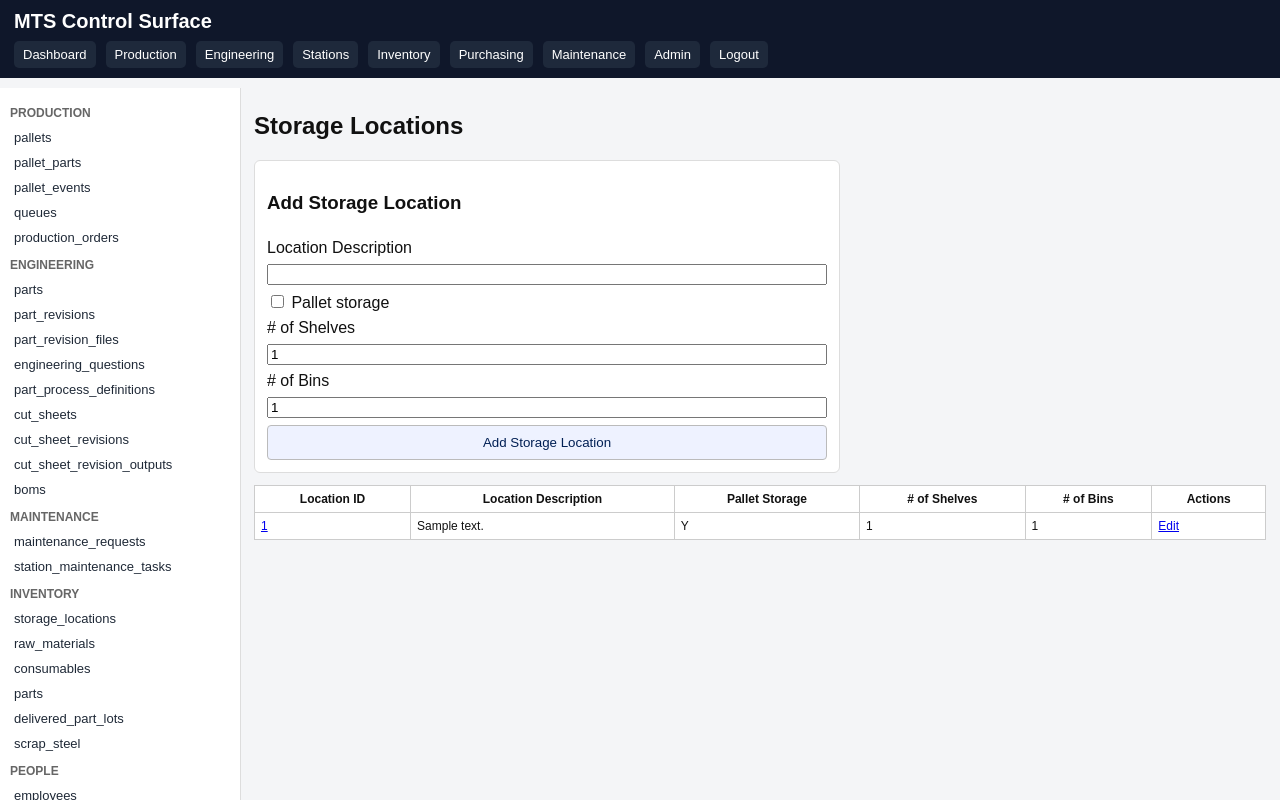
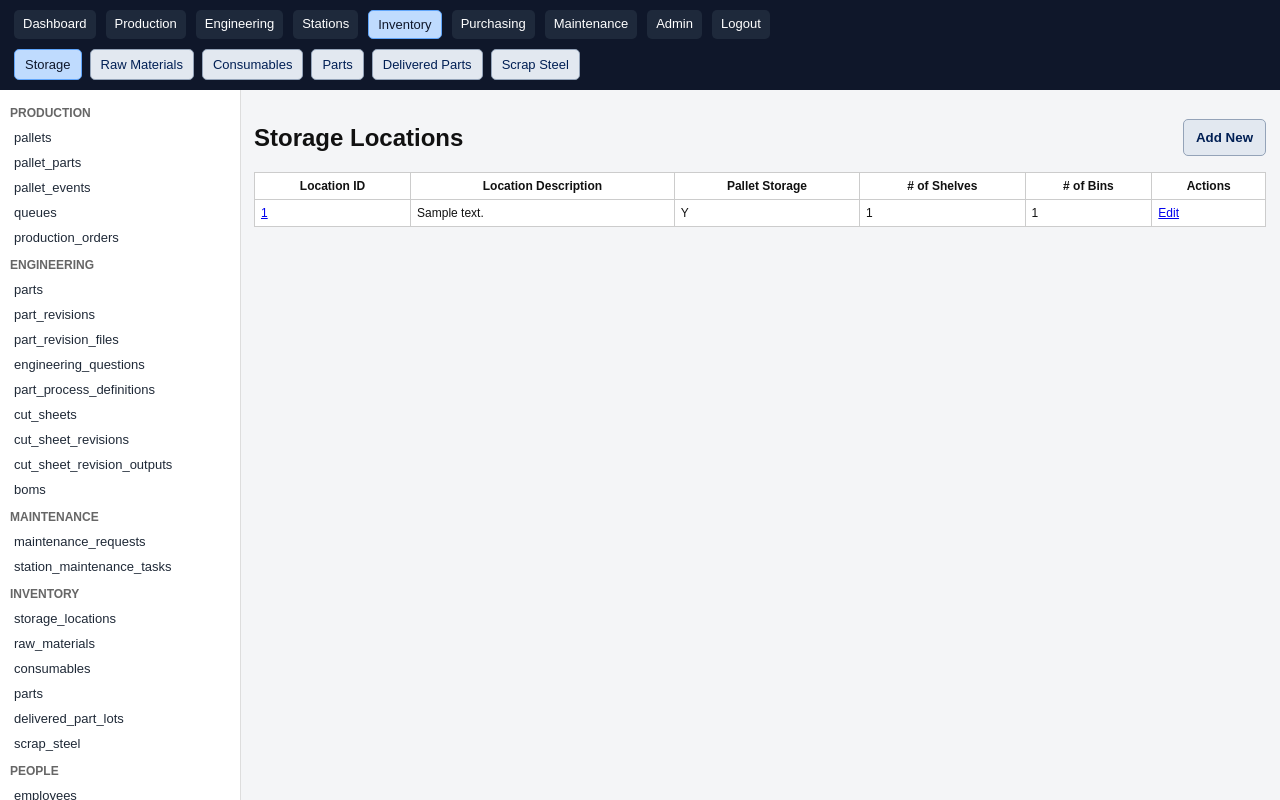
Before and after one commit to ravenorb/mts, a FastAPI app: page /inventory/locations in a window 1280 px wide. Run offline with FastAPI, Linux system fonts and the light colour scheme; the visitor is signed in with stand-in values (Sample User, id 1); tables that the repository leaves empty hold one stand-in row (values such as "Sample post"); parts of the project's set-up code (start-up, migrations or seed data) failed here and were passed over.

Commit message:
Unify inventory nav and move add forms into popups

```diff
--- a/app/static/style.css
+++ b/app/static/style.css
@@ -46,3 +46,10 @@ button,input[type="submit"],input[type="button"],.action-btn{color:#001f54!impor
 button,input[type="submit"],input[type="button"]{background:#eef2ff}
 .action-btn{background:#e2e8f0;border:1px solid #94a3b8}
 .action-btn.secondary{background:#dbeafe}
+
+.top-nav a.active,.section-nav a.active{background:#bfdbfe;border:1px solid #60a5fa;color:#0f172a!important}
+.section-nav{display:flex;gap:8px;flex-wrap:wrap;margin-top:10px}
+.section-nav a{color:#001f54;text-decoration:none;background:#e2e8f0;border:1px solid #94a3b8;padding:7px 10px;border-radius:5px;font-size:13px}
+.page-toolbar{display:flex;justify-content:space-between;align-items:center;gap:12px;flex-wrap:wrap}
+.modal-dialog{border:none;border-radius:8px;padding:0;max-width:620px;width:calc(100% - 24px)}
+.modal-dialog::backdrop{background:rgba(15,23,42,.45)}
--- a/app/templates/base.html
+++ b/app/templates/base.html
@@ -8,14 +8,29 @@
 </head>
 <body>
 <header class="top-header">
-  <h1>MTS Control Surface</h1>
   {% if user %}
   <nav class="top-nav">
     {% for label, href in top_nav %}
-      <a href="{{href}}">{{label}}</a>
+      {% set is_active = request.url.path == href or (href != '/' and request.url.path.startswith(href)) %}
+      <a class="{% if is_active %}active{% endif %}" href="{{href}}">{{label}}</a>
     {% endfor %}
     <a href="/logout">Logout</a>
   </nav>
+  {% if request.url.path.startswith('/inventory') %}
+  <nav class="section-nav" aria-label="Inventory sections">
+    {% set inventory_sections = [
+      ('Storage', '/inventory/locations'),
+      ('Raw Materials', '/inventory/raw-materials'),
+      ('Consumables', '/inventory/consumables'),
+      ('Parts', '/inventory/parts'),
+      ('Delivered Parts', '/inventory/delivered-parts'),
+      ('Scrap Steel', '/inventory/scrap-steel')
+    ] %}
+    {% for label, href in inventory_sections %}
+      <a class="{% if request.url.path == href or request.url.path.startswith(href + '/') %}active{% endif %}" href="{{href}}">{{label}}</a>
+    {% endfor %}
+  </nav>
+  {% endif %}
   {% endif %}
 </header>
 {% if user and entity_groups %}
--- a/app/templates/storage_locations.html
+++ b/app/templates/storage_locations.html
@@ -1,6 +1,11 @@
 {% extends 'base.html' %}
 {% block content %}
+<div class="page-toolbar">
   <h2>Storage Locations</h2>
+  <button type="button" class="action-btn" onclick="document.getElementById('add-storage-location-dialog').showModal()">Add New</button>
+</div>
+
+<dialog id="add-storage-location-dialog" class="modal-dialog">
   <form method="post" action="/inventory/locations/add" class="panel-form">
     <h3>Add Storage Location</h3>
     <label for="location_description">Location Description</label>
@@ -10,8 +15,13 @@
     <input id="shelf_count" type="number" name="shelf_count" min="1" value="1" required />
     <label for="bin_count"># of Bins</label>
     <input id="bin_count" type="number" name="bin_count" min="1" value="1" required />
-  <button type="submit">Add Storage Location</button>
+    <div class="action-row">
+      <button type="submit">Save</button>
+      <button type="button" onclick="document.getElementById('add-storage-location-dialog').close()">Cancel</button>
+    </div>
   </form>
+</dialog>
+
 <table>
   <tr><th>Location ID</th><th>Location Description</th><th>Pallet Storage</th><th># of Shelves</th><th># of Bins</th><th>Actions</th></tr>
   {% for r in rows %}
```
Also changed, not shown: app/templates/inventory_dashboard.html (+0 -10 lines), app/templates/raw_materials.html (+11 -1 lines). Lines whose indentation alone changed are shown as unchanged.
